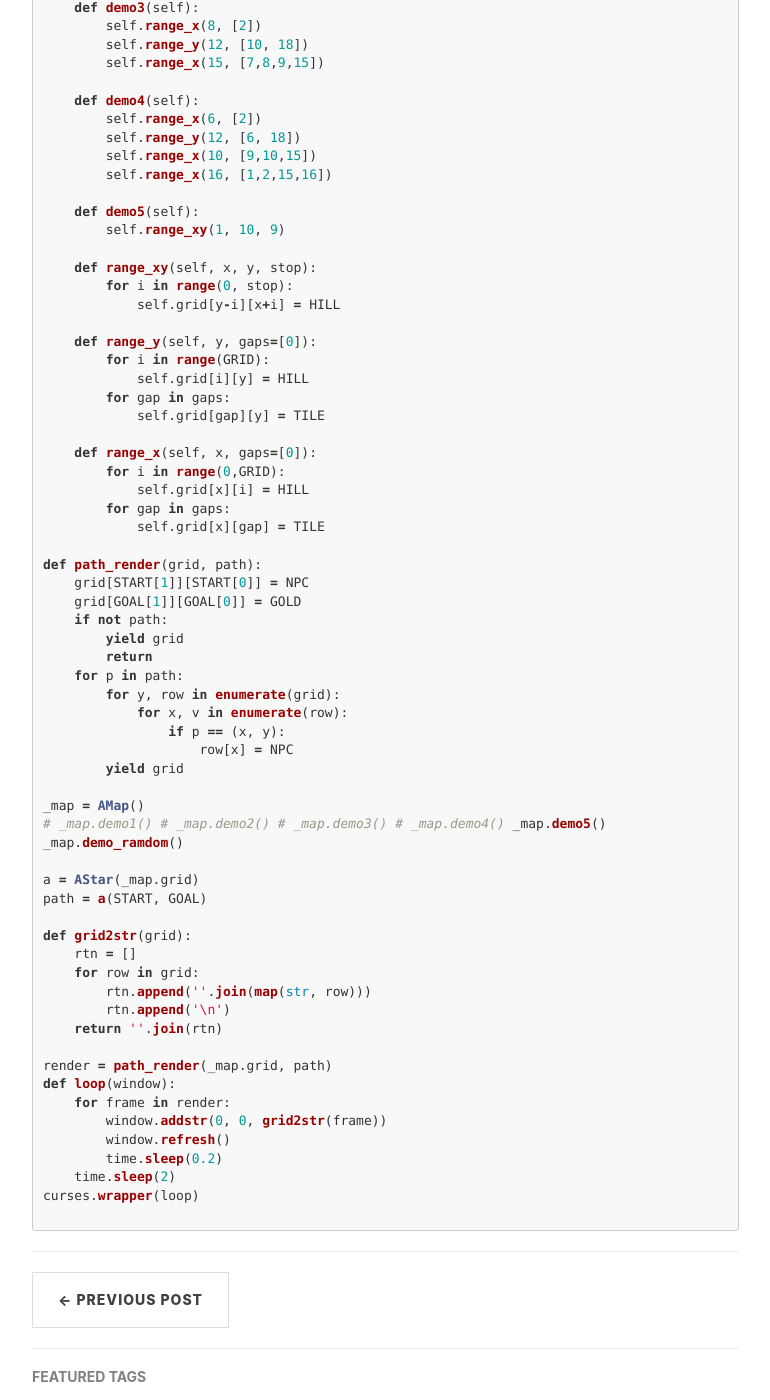
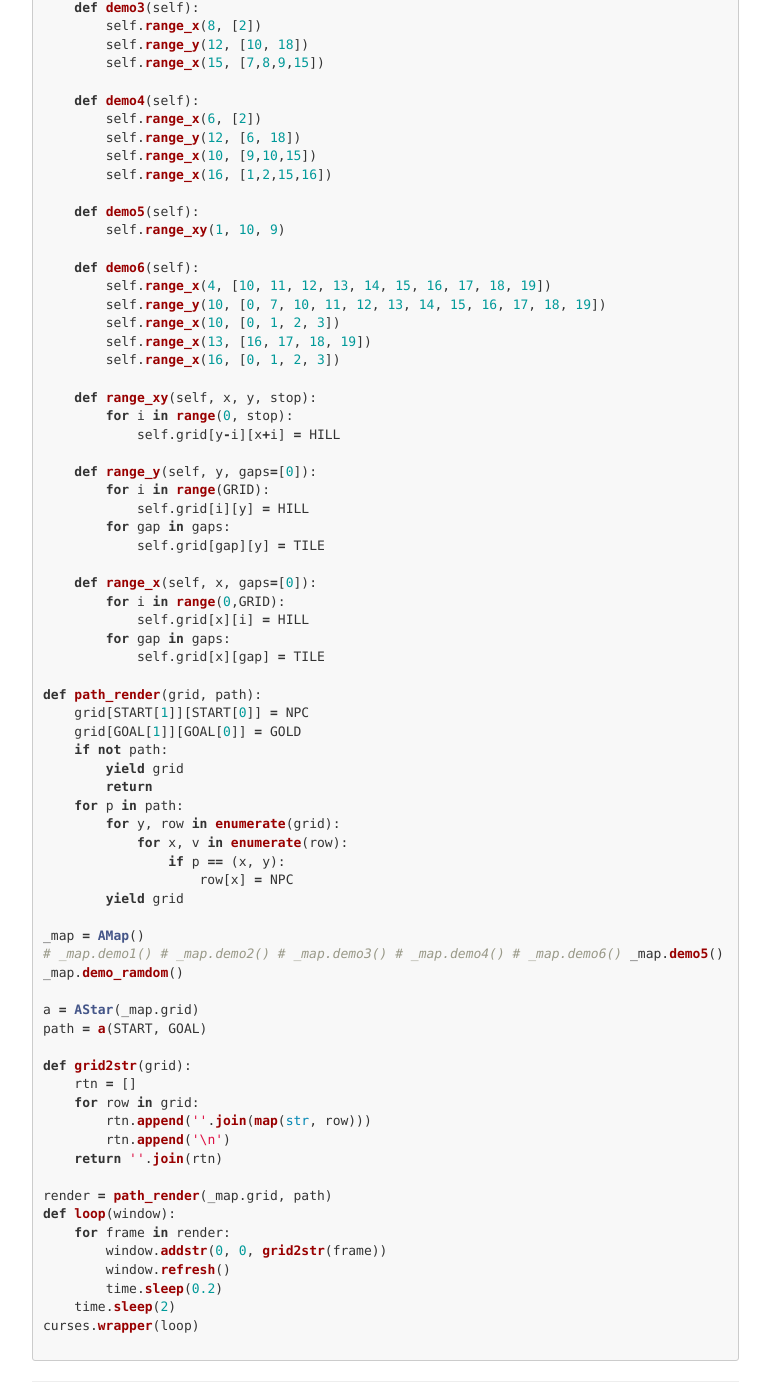
Before and after one commit to leehp258/leehp258.github.io, a Jekyll site: the page built from _posts/2019-03-01-python-astar-demo.markdown, in a window 1280 px wide and 1400 px high, scrolled down 3321 px. Shown: the whole window, without its empty margins (233-1003 px from the left). Built offline with Jekyll 4.4.1, drawn with Linux system fonts in a browser that asks for light colours; nearby versions of some CDN libraries; comment, search, counter and statistics services are not loaded.

Commit message:
Update 2019-03-01-python-astar-demo.markdown

```diff
--- a/_posts/2019-03-01-python-astar-demo.markdown
+++ b/_posts/2019-03-01-python-astar-demo.markdown
@@ -161,6 +161,13 @@ class AMap():
     def demo5(self):
         self.range_xy(1, 10, 9)
 
+    def demo6(self):
+        self.range_x(4, [10, 11, 12, 13, 14, 15, 16, 17, 18, 19])
+        self.range_y(10, [0, 7, 10, 11, 12, 13, 14, 15, 16, 17, 18, 19])
+        self.range_x(10, [0, 1, 2, 3])
+        self.range_x(13, [16, 17, 18, 19])
+        self.range_x(16, [0, 1, 2, 3])
+
     def range_xy(self, x, y, stop):
         for i in range(0, stop):
             self.grid[y-i][x+i] = HILL
@@ -195,6 +202,7 @@ _map = AMap()
 # _map.demo2()
 # _map.demo3()
 # _map.demo4()
+# _map.demo6()
 _map.demo5()
 _map.demo_ramdom()
 
```
